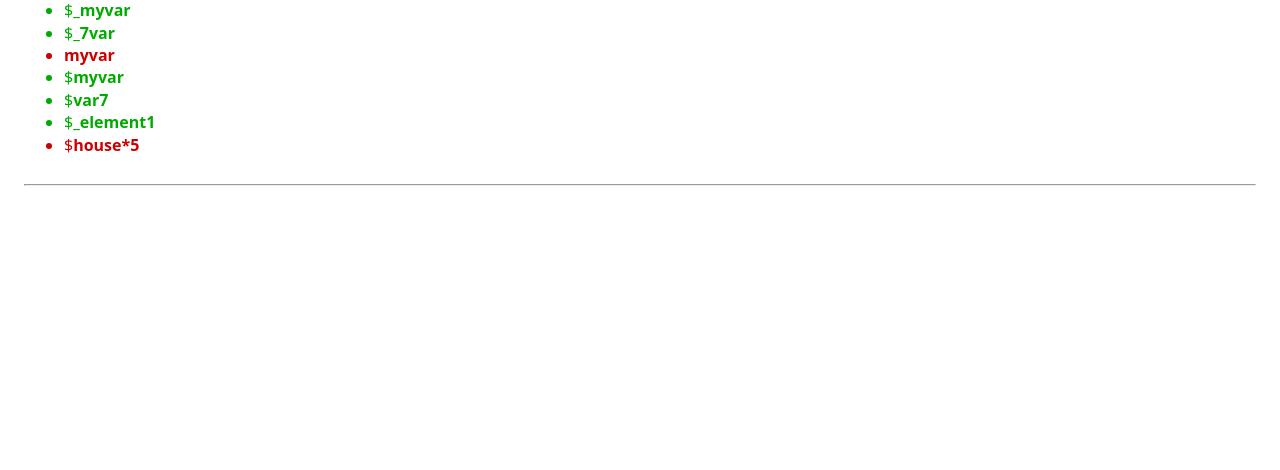
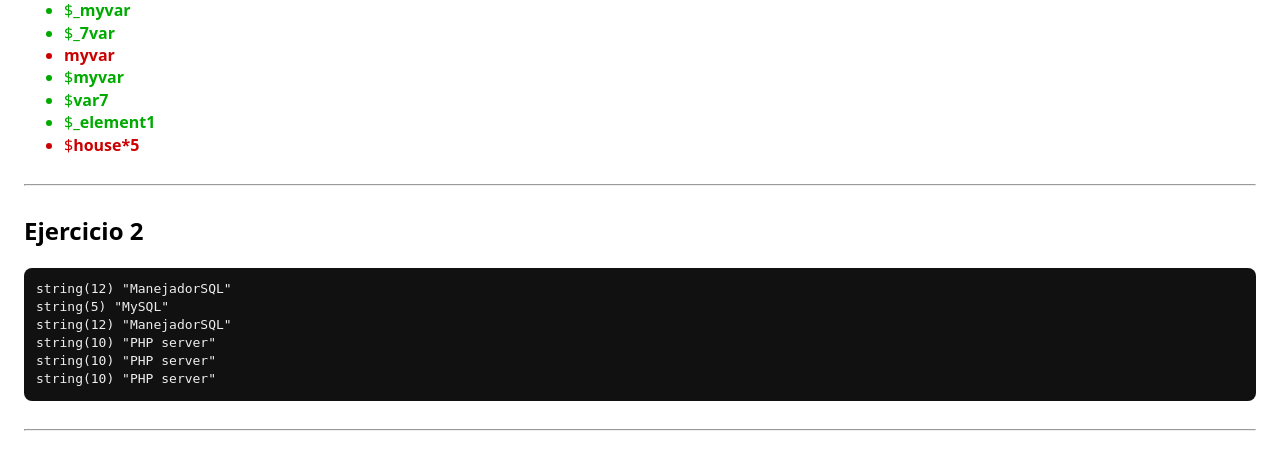
Before and after one commit to BitCoderSB/tecweb, a PHP site: page / in a window 1280 px wide. Shown: the part 151-621 px from the top of the page. Run offline with PHP 8.4, Linux system fonts and the light colour scheme.

Commit message:
p05: ejercicio 2

```diff
--- a/practicas/p05/index.php
+++ b/practicas/p05/index.php
@@ -34,5 +34,20 @@ header('Content-Type: text/html; charset=UTF-8');
     </ul>
   </section>
   <hr/>
+
+  <section id="e2">
+    <h2>Ejercicio 2</h2>
+    <pre><?php
+      $a = "ManejadorSQL";
+      $b = 'MySQL';
+      $c = &$a;
+      var_dump($a, $b, $c);
+      $a = "PHP server";
+      $b = &$a;
+      var_dump($a, $b, $c);
+    ?></pre>
+    <?php unset($a,$b,$c); ?>
+  </section>
+  <hr/>
 </body>
 </html>
```
